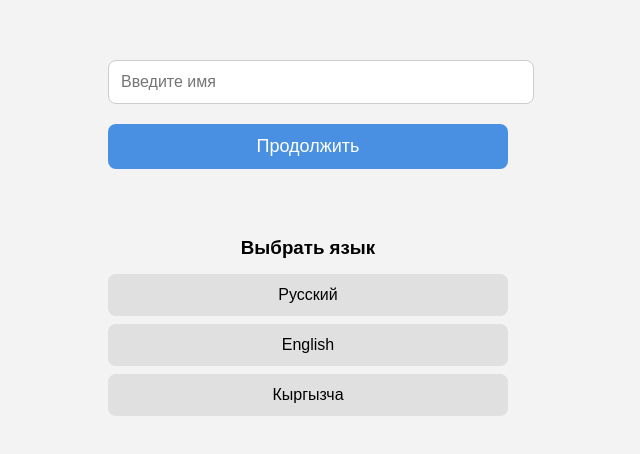
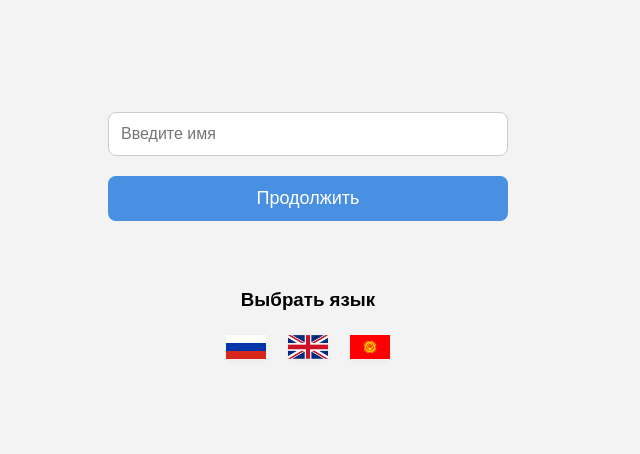
Before and after one commit to daniyar23243/menu, a plain HTML site: page index.html in a window 1280 px wide. Shown: the part 158-612 px from the top of the page, without its empty margins (332-972 px from the left). Drawn offline with Linux system fonts and the light colour scheme.

Commit message:
upgraded language selection buttons

```diff
--- a/categories.css
+++ b/categories.css
@@ -109,16 +109,21 @@ body {
 }
 
 .lang-menu button {
-  padding: 8px 12px;
+  padding: 0 0;
   border: none;
-  background: #e6e6e6;
+  background: white;
   border-radius: 6px;
   cursor: pointer;
   transition: 0.2s;
 }
 
-.lang-menu button:hover {
-  background: #d2d2d2;
+.lang-menu button:hover img{
+  width: 45px;
+}
+button img {
+  width: 40px;
+  height: auto;
+  transition: 0.3s;
 }
 
 @media (max-width: 600px) {
--- a/index.html
+++ b/index.html
@@ -15,9 +15,15 @@
     <h3>Выбрать язык</h3>
 
     <div class="lang-buttons">
-      <button onclick="setLanguage('ru')">Русский</button>
-      <button onclick="setLanguage('en')">English</button>
-      <button onclick="setLanguage('kg')">Кыргызча</button>
+      <button onclick="setLanguage('ru')">
+        <img src="images/ru.png">
+      </button>
+      <button onclick="setLanguage('en')">
+        <img src="images/eng.jpg">
+      </button>
+      <button onclick="setLanguage('kg')">
+        <img src="images/kg.png">
+      </button>
     </div>
   </div>
 
--- a/style.css
+++ b/style.css
@@ -23,6 +23,7 @@ input {
   border: 1px solid #ccc;
   border-radius: 8px;
   margin-bottom: 20px;
+  box-sizing: border-box;
 }
 
 .btn-main {
@@ -43,12 +44,22 @@ h3 {
 
 .lang-buttons button {
   display: block;
-  width: 100%;
-  padding: 12px;
-  margin: 8px 0;
+  padding: 1px;
+  margin: 8px 10px;
   font-size: 16px;
   border-radius: 8px;
   border: none;
   cursor: pointer;
-  background: #e0e0e0;
 }
+
+.lang-buttons{
+  display: flex;
+  flex-direction: row;
+
+  justify-content: center;
+}
+
+button img {
+  width: 40px;
+  height: auto;
+}
```
Also changed, not shown: categories.html (+8 -3 lines), images/eng.jpg (added), images/kg.png (added), images/ru.png (added).
